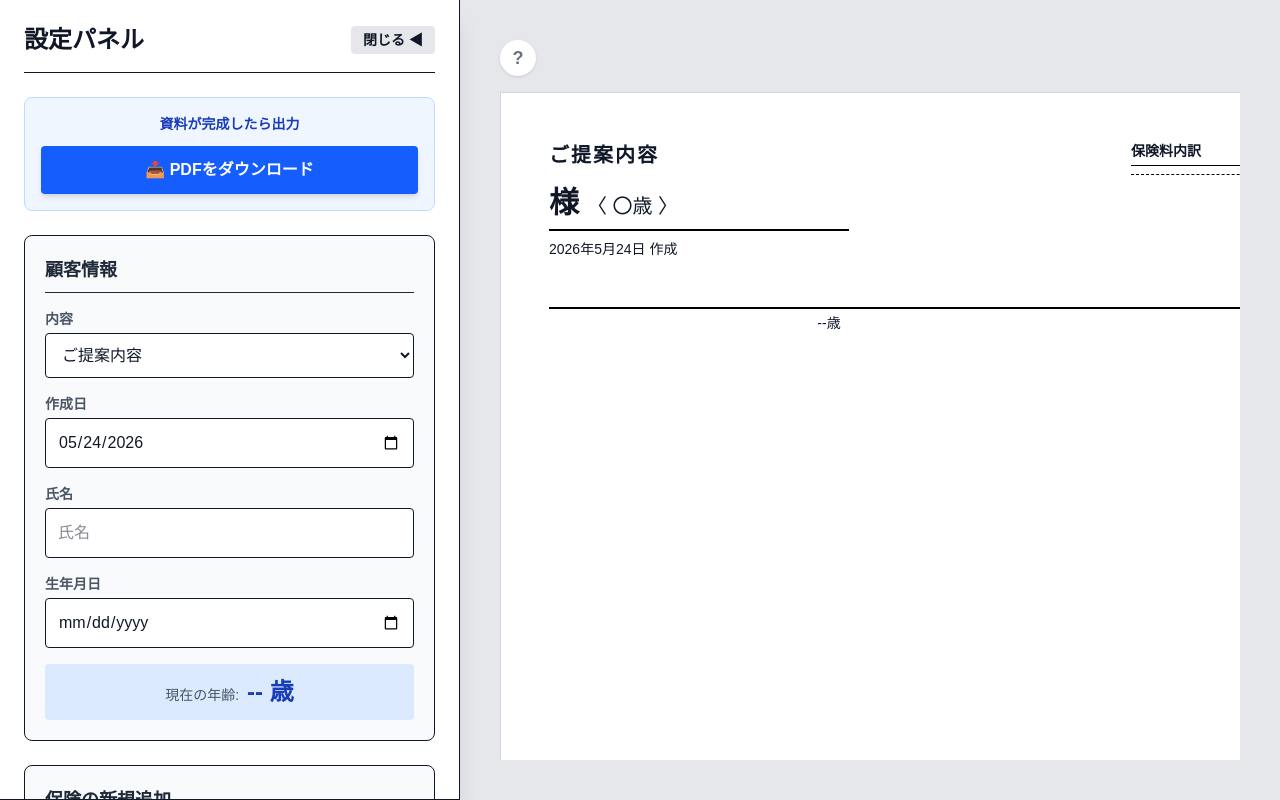
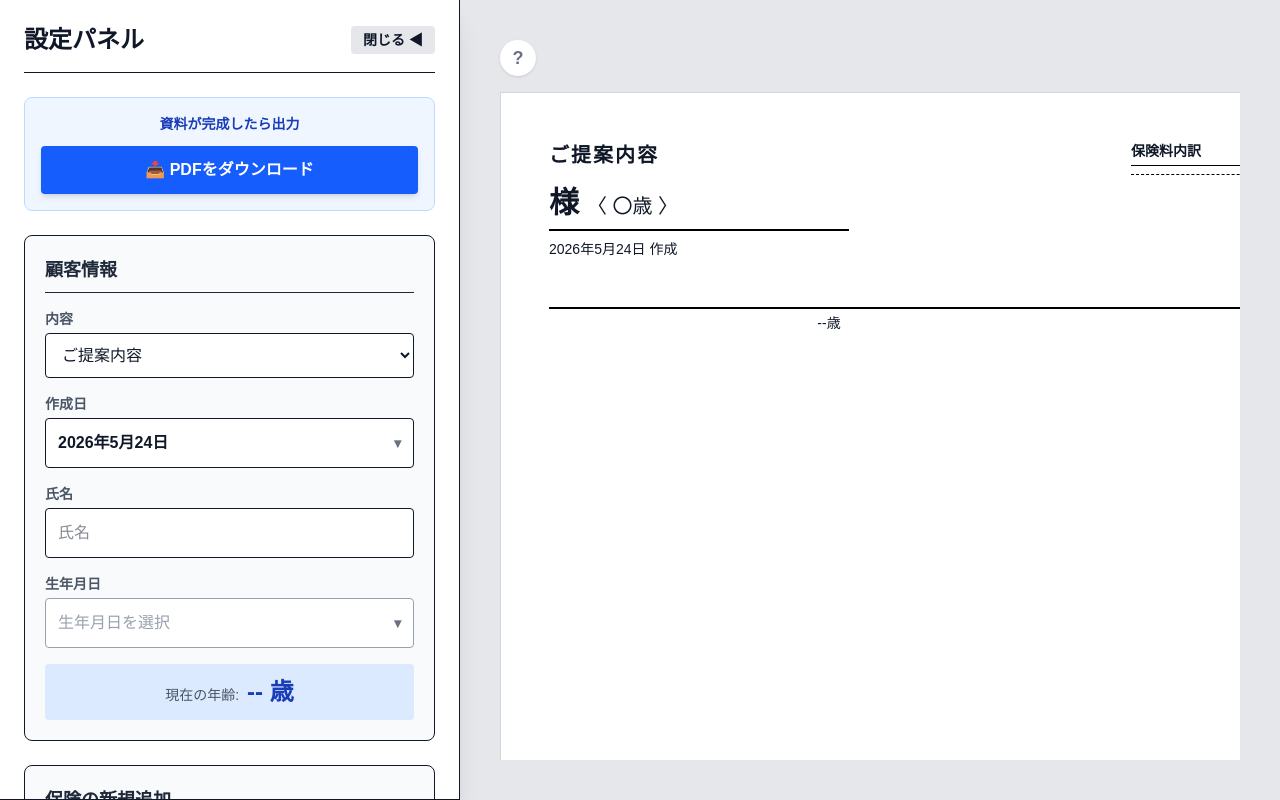
Before and after one commit to meronpan1314/sales-simulator, a Next.js app: page / in a window 1280 px wide. Built offline with nearby package versions, Linux system fonts and the light colour scheme.

Commit message:
日付入力方式変更

```diff
--- a/app/globals.css
+++ b/app/globals.css
@@ -88,6 +88,80 @@ body {
 
   .form-textarea {
     @apply h-24 w-full rounded border p-3 text-base bg-white focus:border-blue-500 focus:outline-none;
+  }
+
+  .date-field {
+    @apply relative;
+  }
+
+  .date-trigger {
+    @apply flex w-full items-center justify-between rounded border bg-white p-3 text-left text-base font-semibold text-gray-900 transition-colors hover:border-gray-400 focus:border-blue-500 focus:outline-none;
+  }
+
+  .date-trigger-empty {
+    @apply font-normal text-gray-400;
+  }
+
+  .date-trigger-icon {
+    @apply shrink-0 pl-3 text-sm font-bold text-gray-500;
+  }
+
+  .date-popover {
+    @apply absolute left-0 right-0 top-full z-30 mt-2 rounded border border-gray-300 bg-white p-3 shadow-xl;
+  }
+
+  .date-popover-header {
+    @apply grid gap-2;
+    grid-template-columns: minmax(0, 1fr) 96px;
+  }
+
+  .date-select {
+    @apply min-w-0 rounded border bg-gray-50 px-2 py-2 text-sm font-semibold text-gray-900 focus:border-blue-500 focus:bg-white focus:outline-none;
+  }
+
+  .date-select-year {
+    @apply w-full;
+  }
+
+  .date-weekdays {
+    @apply mt-3 grid grid-cols-7 text-center text-xs font-bold text-gray-600;
+  }
+
+  .date-weekdays span {
+    @apply py-1;
+  }
+
+  .date-grid {
+    @apply grid grid-cols-7 gap-1;
+  }
+
+  .date-day,
+  .date-day-empty {
+    @apply flex aspect-square min-h-9 items-center justify-center rounded border text-sm;
+  }
+
+  .date-day {
+    @apply border-gray-200 bg-gray-50 font-semibold text-gray-800 transition-colors hover:border-blue-400 hover:bg-blue-50 focus:border-blue-500 focus:outline-none;
+  }
+
+  .date-day-selected {
+    @apply border-blue-700 bg-blue-600 text-white hover:bg-blue-700;
+  }
+
+  .date-day-empty {
+    @apply border-transparent;
+  }
+
+  .date-popover-actions {
+    @apply mt-3 flex justify-end gap-2 border-t pt-3;
+  }
+
+  .date-action {
+    @apply rounded border border-blue-200 bg-blue-50 px-3 py-1.5 text-sm font-bold text-blue-700 hover:bg-blue-100;
+  }
+
+  .date-action-muted {
+    @apply border-gray-200 bg-gray-50 text-gray-600 hover:bg-gray-100;
   }
 
   .edit-textarea {
--- a/app/page.tsx
+++ b/app/page.tsx
@@ -7,10 +7,18 @@ import HelpModal from '../components/HelpModal';
 import SidebarForm from '../components/SidebarForm';
 import PreviewArea from '../components/PreviewArea';
 
+const getTodayDateValue = () => {
+  const today = new Date();
+  const yyyy = today.getFullYear();
+  const mm = String(today.getMonth() + 1).padStart(2, '0');
+  const dd = String(today.getDate()).padStart(2, '0');
+  return `${yyyy}-${mm}-${dd}`;
+};
+
 export default function Home() {
   const [customerInfo, setCustomerInfo] = useState({
     documentType: 'ご提案内容',
-    createdDate: '',
+    createdDate: getTodayDateValue(),
     customerName: '',
     birthday: ''
   });
@@ -22,11 +30,6 @@ export default function Home() {
 
   useEffect(() => {
     document.title = '保険提案シミュレーター';
-    const today = new Date();
-    const yyyy = today.getFullYear();
-    const mm = String(today.getMonth() + 1).padStart(2, '0');
-    const dd = String(today.getDate()).padStart(2, '0');
-    setCustomerInfo(prev => ({ ...prev, createdDate: `${yyyy}-${mm}-${dd}` }));
   }, []);
 
   const handleDownloadPDF = () => {
--- a/components/SidebarForm.tsx
+++ b/components/SidebarForm.tsx
@@ -23,6 +23,13 @@ type Props = {
 
 type ShapeType = Insurance['shapeType'];
 type InsuranceNumberField = 'paymentEndAge' | 'monthlyFee';
+type DateFieldKey = 'createdDate' | 'birthday';
+
+type DateParts = {
+  year: number;
+  month: number;
+  day: number;
+};
 
 const getCoverageLines = (text: string) => text.split('\n');
 const getDefaultCoverageFontSize = (linesCount: number) => {
@@ -40,6 +47,43 @@ const normalizeCoverageFontSize = (fontSize: number) => {
   if (!Number.isFinite(fontSize)) return 14;
   return Math.max(10, Math.min(fontSize, 28));
 };
+const parseDateValue = (value: string): DateParts | null => {
+  const match = value.match(/^(\d{4})-(\d{2})-(\d{2})$/);
+  if (!match) return null;
+
+  const year = Number(match[1]);
+  const month = Number(match[2]);
+  const day = Number(match[3]);
+  const date = new Date(year, month - 1, day);
+
+  if (date.getFullYear() !== year || date.getMonth() !== month - 1 || date.getDate() !== day) {
+    return null;
+  }
+
+  return { year, month, day };
+};
+const toDateValue = ({ year, month, day }: DateParts) => {
+  return `${year}-${String(month).padStart(2, '0')}-${String(day).padStart(2, '0')}`;
+};
+const getDaysInMonth = (year: number, month: number) => new Date(year, month, 0).getDate();
+const clampDay = (year: number, month: number, day: number) => Math.min(day, getDaysInMonth(year, month));
+const getTodayParts = (): DateParts => {
+  const today = new Date();
+  return { year: today.getFullYear(), month: today.getMonth() + 1, day: today.getDate() };
+};
+const formatDateLabel = (value: string) => {
+  const parts = parseDateValue(value);
+  if (!parts) return '日付を選択';
+  return `${parts.year}年${parts.month}月${parts.day}日`;
+};
+const getJapaneseYearLabel = (year: number) => {
+  const japaneseYear = new Intl.DateTimeFormat('ja-JP-u-ca-japanese', {
+    era: 'long',
+    year: 'numeric',
+  }).format(new Date(year, 0, 1));
+
+  return `${year}年（${japaneseYear}）`;
+};
 
 export default function SidebarForm({ onClose, customerInfo, setCustomerInfo, insurances, setInsurances, onDownloadPDF, isGeneratingPDF }: Props) {
   const [company, setCompany] = useState('');
@@ -50,8 +94,14 @@ export default function SidebarForm({ onClose, customerInfo, setCustomerInfo, in
   const [shapeType, setShapeType] = useState<ShapeType>('term');
   const [draggedIndex, setDraggedIndex] = useState<number | null>(null);
   const [insuranceNumberDrafts, setInsuranceNumberDrafts] = useState<Record<number, Partial<Record<InsuranceNumberField, string>>>>({});
+  const [openDatePicker, setOpenDatePicker] = useState<DateFieldKey | null>(null);
 
   const currentAge = calculateAge(customerInfo.birthday);
+  const currentYear = getTodayParts().year;
+
+  const updateCustomerInfo = (field: keyof CustomerInfo, value: string) => {
+    setCustomerInfo(prev => ({ ...prev, [field]: value }));
+  };
 
   const handlePaymentEndAgeChange = (value: string) => {
     setPaymentEndAge(value === '' ? '' : Number(value));
@@ -147,6 +197,120 @@ export default function SidebarForm({ onClose, customerInfo, setCustomerInfo, in
   };
   const handleDragEnd = () => setDraggedIndex(null);
 
+  const renderDateField = (
+    field: DateFieldKey,
+    label: string,
+    yearStart: number,
+    yearEnd: number,
+    placeholder: string,
+    showTodayButton = false,
+  ) => {
+    const value = customerInfo[field];
+    const selected = parseDateValue(value);
+    const fallback = selected ?? (field === 'birthday' ? { year: 1980, month: 1, day: 1 } : getTodayParts());
+    const viewYear = fallback.year;
+    const viewMonth = fallback.month;
+    const viewDay = fallback.day;
+    const years = Array.from({ length: yearEnd - yearStart + 1 }, (_, index) => yearEnd - index);
+    const daysInMonth = getDaysInMonth(viewYear, viewMonth);
+    const monthStartWeekday = new Date(viewYear, viewMonth - 1, 1).getDay();
+    const dayCells = [
+      ...Array.from({ length: monthStartWeekday }, () => null),
+      ...Array.from({ length: daysInMonth }, (_, index) => index + 1),
+    ];
+
+    const changeDatePart = (nextParts: Partial<DateParts>) => {
+      const nextYear = nextParts.year ?? viewYear;
+      const nextMonth = nextParts.month ?? viewMonth;
+      const nextDay = clampDay(nextYear, nextMonth, nextParts.day ?? viewDay);
+      updateCustomerInfo(field, toDateValue({ year: nextYear, month: nextMonth, day: nextDay }));
+    };
+
+    return (
+      <div className="date-field">
+        <label className="form-label">{label}</label>
+        <button
+          type="button"
+          onClick={() => setOpenDatePicker(openDatePicker === field ? null : field)}
+          className={`date-trigger ${value ? '' : 'date-trigger-empty'}`}
+          aria-expanded={openDatePicker === field}
+        >
+          <span>{value ? formatDateLabel(value) : placeholder}</span>
+          <span className="date-trigger-icon">▾</span>
+        </button>
+        {openDatePicker === field && (
+          <div className="date-popover">
+            <div className="date-popover-header">
+              <select
+                value={viewYear}
+                onChange={e => changeDatePart({ year: Number(e.target.value) })}
+                className="date-select date-select-year"
+              >
+                {years.map(year => (
+                  <option key={year} value={year}>{getJapaneseYearLabel(year)}</option>
+                ))}
+              </select>
+              <select
+                value={viewMonth}
+                onChange={e => changeDatePart({ month: Number(e.target.value) })}
+                className="date-select"
+              >
+                {Array.from({ length: 12 }, (_, index) => index + 1).map(month => (
+                  <option key={month} value={month}>{month}月</option>
+                ))}
+              </select>
+            </div>
+            <div className="date-weekdays">
+              {['日', '月', '火', '水', '木', '金', '土'].map(dayName => (
+                <span key={dayName}>{dayName}</span>
+              ))}
+            </div>
+            <div className="date-grid">
+              {dayCells.map((day, index) => (
+                day === null ? (
+                  <span key={`empty-${index}`} className="date-day-empty" />
+                ) : (
+                  <button
+                    type="button"
+                    key={day}
+                    onClick={() => {
+                      changeDatePart({ day });
+                      setOpenDatePicker(null);
+                    }}
+                    className={`date-day ${selected?.year === viewYear && selected.month === viewMonth && selected.day === day ? 'date-day-selected' : ''}`}
+                  >
+                    {day}
+                  </button>
+                )
+              ))}
+            </div>
+            <div className="date-popover-actions">
+              {showTodayButton && (
+                <button
+                  type="button"
+                  onClick={() => {
+                    updateCustomerInfo(field, toDateValue(getTodayParts()));
+                    setOpenDatePicker(null);
+                  }}
+                  className="date-action"
+                >
+                  今日
+                </button>
+              )}
+              <button
+                type="button"
+                onClick={() => updateCustomerInfo(field, '')}
+                className="date-action date-action-muted"
+              >
+                クリア
+              </button>
+            </div>
+          </div>
+        )}
+      </div>
+    );
+  };
+
   return (
     <div className="sidebar-panel">
       <div className="sidebar-header">
@@ -168,23 +332,17 @@ export default function SidebarForm({ onClose, customerInfo, setCustomerInfo, in
         <div className="form-stack">
           <div>
             <label className="form-label">内容</label>
-            <select value={customerInfo.documentType} onChange={e => setCustomerInfo({ ...customerInfo, documentType: e.target.value })} className="form-input">
+            <select value={customerInfo.documentType} onChange={e => updateCustomerInfo('documentType', e.target.value)} className="form-input">
               <option>ご契約内容</option>
               <option>ご提案内容</option>
             </select>
           </div>
-          <div>
-            <label className="form-label">作成日</label>
-            <input type="date" value={customerInfo.createdDate} onChange={e => setCustomerInfo({ ...customerInfo, createdDate: e.target.value })} className="form-input" />
-          </div>
+          {renderDateField('createdDate', '作成日', 1900, currentYear + 1, '作成日を選択', true)}
           <div>
             <label className="form-label">氏名</label>
-            <input type="text" placeholder="氏名" value={customerInfo.customerName} onChange={e => setCustomerInfo({ ...customerInfo, customerName: e.target.value })} className="form-input" />
+            <input type="text" placeholder="氏名" value={customerInfo.customerName} onChange={e => updateCustomerInfo('customerName', e.target.value)} className="form-input" />
           </div>
-          <div>
-            <label className="form-label">生年月日</label>
-            <input type="date" value={customerInfo.birthday} onChange={e => setCustomerInfo({ ...customerInfo, birthday: e.target.value })} className="form-input" />
-          </div>
+          {renderDateField('birthday', '生年月日', 1900, currentYear, '生年月日を選択')}
           <div className="age-summary">
             {customerInfo.birthday && <span className="age-summary-calendar">{toJapaneseCalendar(customerInfo.birthday)}</span>}
             <span className="age-summary-label">現在の年齢:</span>
```
